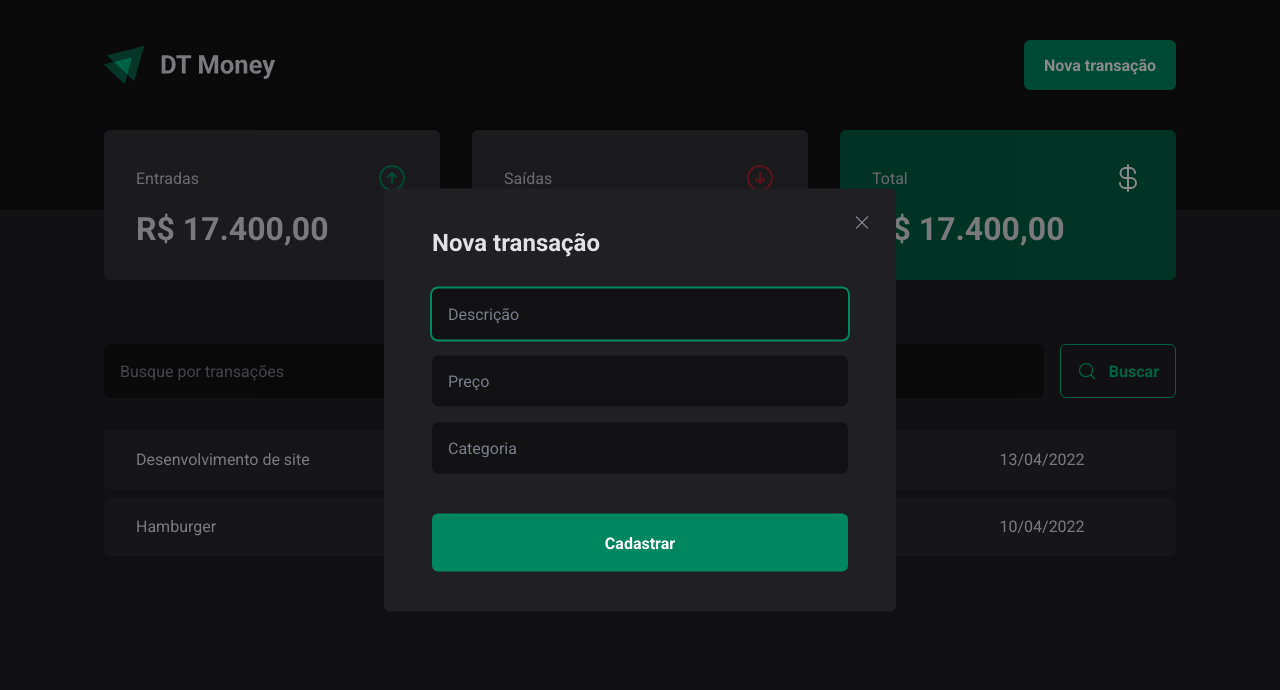
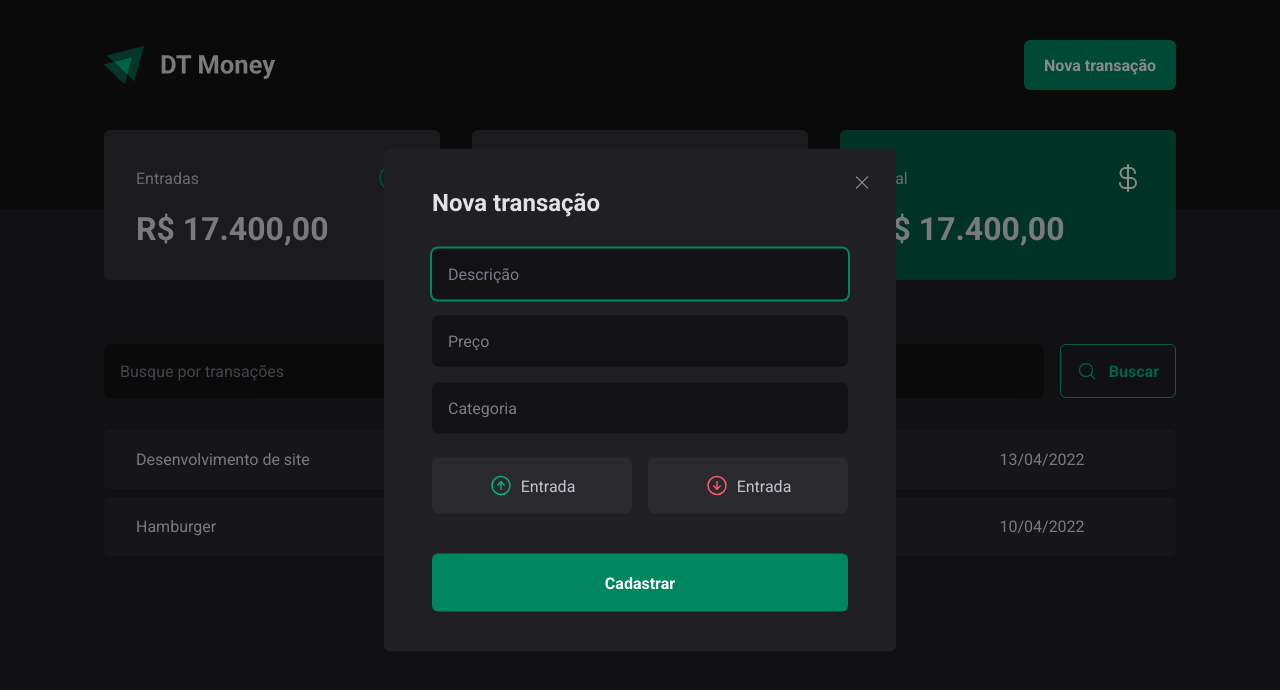
Before and after one commit to caiulucas/03-dt-money, a React (Vite) app: page / in a window 1280 px wide. Both pictures are taken after a click on the button "Nova transação". Shown: the top 690 px of the page. Built offline with nearby package versions, Linux system fonts and the light colour scheme.

Commit message:
feat: add radio button

```diff
--- a/package.json
+++ b/package.json
@@ -10,6 +10,7 @@
   },
   "dependencies": {
     "@radix-ui/react-dialog": "^1.0.2",
+    "@radix-ui/react-radio-group": "^1.1.0",
     "phosphor-react": "^1.4.1",
     "react": "^18.2.0",
     "react-dom": "^18.2.0",
--- a/src/components/NewTransactionModal/index.tsx
+++ b/src/components/NewTransactionModal/index.tsx
@@ -1,6 +1,12 @@
 import * as Dialog from '@radix-ui/react-dialog'
-import { X } from 'phosphor-react'
-import { CloseButton, Content, Overlay } from './styles'
+import { ArrowCircleDown, ArrowCircleUp, X } from 'phosphor-react'
+import {
+  CloseButton,
+  Content,
+  Overlay,
+  TransactionType,
+  TransactionTypeButton,
+} from './styles'
 
 export function NewTransactionModal() {
   return (
@@ -15,6 +21,17 @@ export function NewTransactionModal() {
           <input type="number" placeholder="Preço" required />
           <input type="text" placeholder="Categoria" required />
 
+          <TransactionType>
+            <TransactionTypeButton variant="income" value="income">
+              <ArrowCircleUp />
+              Entrada
+            </TransactionTypeButton>
+            <TransactionTypeButton variant="outcome" value="outcome">
+              <ArrowCircleDown />
+              Entrada
+            </TransactionTypeButton>
+          </TransactionType>
+
           <button type="submit">Cadastrar</button>
         </form>
 
--- a/src/components/NewTransactionModal/styles.ts
+++ b/src/components/NewTransactionModal/styles.ts
@@ -1,5 +1,6 @@
 import styled from 'styled-components'
 import * as Dialog from '@radix-ui/react-dialog'
+import * as RadioGroup from '@radix-ui/react-radio-group'
 
 export const Overlay = styled(Dialog.Overlay)`
   position: fixed;
@@ -71,3 +72,52 @@ export const CloseButton = styled(Dialog.Close)`
   color: ${({ theme }) => theme['gray-400']};
   cursor: pointer;
 `
+
+export const TransactionType = styled(RadioGroup.Root)`
+  display: flex;
+  gap: 1rem;
+  margin-top: 0.5rem;
+`
+
+interface TransactionTypeButtonProps {
+  variant: 'income' | 'outcome'
+}
+
+export const TransactionTypeButton = styled(
+  RadioGroup.Item,
+)<TransactionTypeButtonProps>`
+  flex: 1;
+  background-color: ${({ theme }) => theme['gray-700']};
+  color: ${({ theme }) => theme['gray-300']};
+  padding: 1rem;
+  border-radius: 6px;
+  border: 0;
+  box-shadow: 0 0 0 0;
+  cursor: pointer;
+
+  display: flex;
+  align-items: center;
+  justify-content: center;
+  gap: 0.5rem;
+  transition: all 0.2s;
+
+  svg {
+    font-size: 1.5rem;
+    color: ${({ theme, variant }) =>
+      variant === 'income' ? theme['green-300'] : theme['red-300']};
+  }
+
+  &[data-state='unchecked']:hover {
+    background-color: ${({ theme }) => theme['gray-600']};
+  }
+
+  &[data-state='checked'] {
+    color: ${({ theme }) => theme.white};
+    background-color: ${({ theme, variant }) =>
+      variant === 'income' ? theme['green-500'] : theme['red-500']};
+
+    svg {
+      color: ${({ theme }) => theme.white};
+    }
+  }
+`
```
Also changed, not shown: 1 other file (tests, documents, lock files or other folders).
